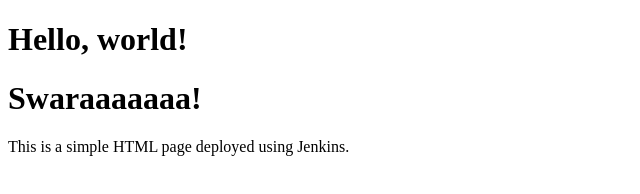
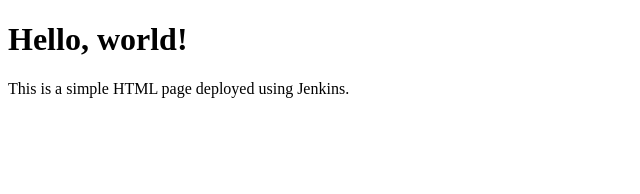
Before and after one commit to swaranjali09/Default, a plain HTML site: page index.html in a window 1280 px wide. Shown: the whole page, without its empty margins (0-640 px from the left). Drawn offline with Linux system fonts and the light colour scheme.

Commit message:
Update index.html

```diff
--- a/index.html
+++ b/index.html
@@ -7,7 +7,6 @@
 </head>
 <body>
     <h1>Hello, world!</h1>
-    <h1>Swaraaaaaaa!</h1>
     <p>This is a simple HTML page deployed using Jenkins.</p>
 </body>
 </html>
```
